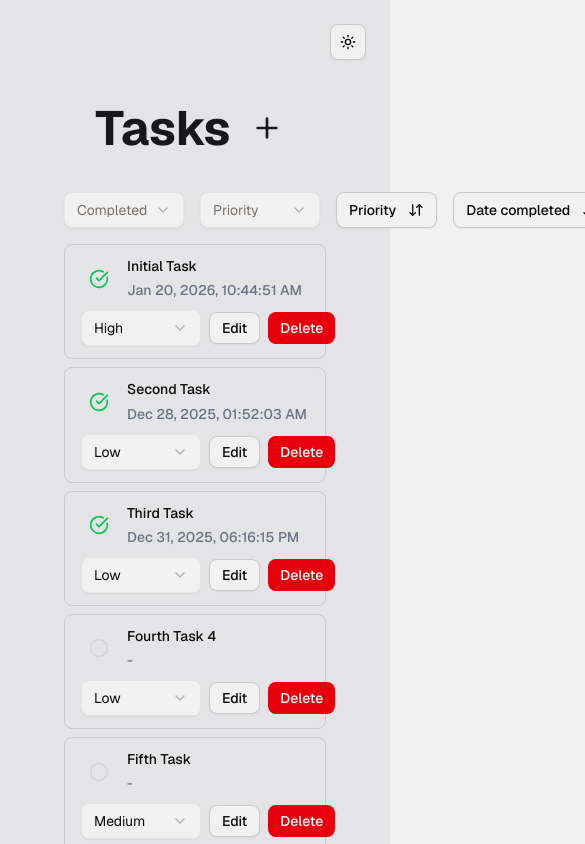
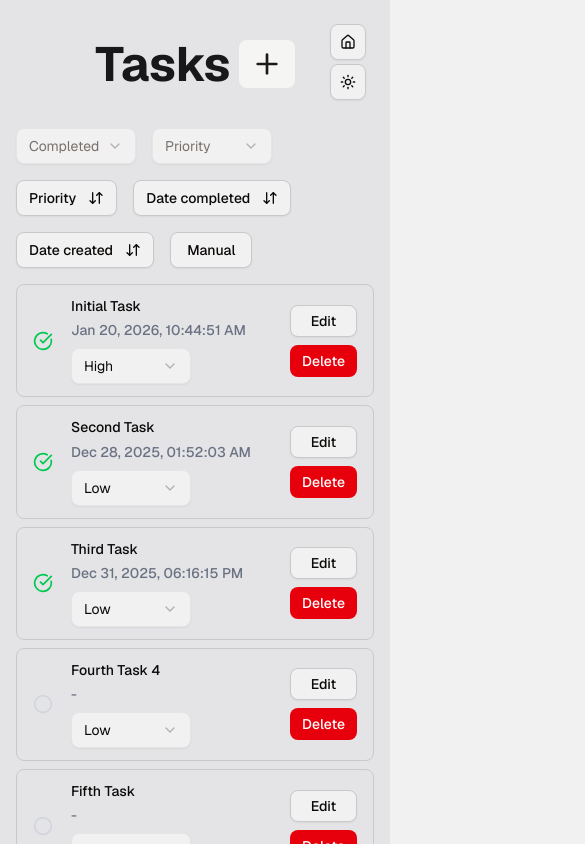
Before and after one commit to ponochovny/tasks-manager-nextjs, a Next.js app: page / in a window 390 px wide. Shown: the top 844 px of the page, 585 px wide, since content can reach past the window. Built offline with nearby package versions, Linux system fonts and the light colour scheme; data requests are answered from the project's data file.

Commit message:
feat: adaptive

```diff
--- a/app/layout.tsx
+++ b/app/layout.tsx
@@ -5,6 +5,9 @@ import { TasksProvider } from '@/app/providers/tasks-provider'
 import { ThemeProvider } from '@/app/providers/theme-provider'
 import { ModeToggle } from '@/shared/ui/theme-toggle'
 import { Toaster } from '@/shared/ui/sonner'
+import { Button } from '@/shared/ui/button'
+import { HomeIcon } from 'lucide-react'
+import Link from 'next/link'
 
 const geistSans = Geist({
 	variable: '--font-geist-sans',
@@ -33,14 +36,19 @@ export default function RootLayout({
 				suppressHydrationWarning
 			>
 				<div className='flex min-h-screen items-center justify-center bg-zinc-50 font-sans dark:bg-black'>
-					<main className='flex min-h-screen w-full flex-col items-center  py-24 px-16 bg-zinc-200 dark:bg-black sm:items-start'>
+					<main className='flex min-h-screen w-full flex-col items-center  md:py-24 md:px-16 px-4 py-8 bg-zinc-200 dark:bg-black sm:items-start'>
 						<ThemeProvider
 							attribute='class'
 							defaultTheme='system'
 							enableSystem
 							disableTransitionOnChange
 						>
-							<div className='absolute top-6 right-6'>
+							<div className='absolute top-6 right-6 flex gap-1 sm:flex-row flex-col'>
+								<Button variant='outline' size='icon' asChild>
+									<Link href='/'>
+										<HomeIcon className='h-4 w-4' />
+									</Link>
+								</Button>
 								<ModeToggle />
 							</div>
 							<TasksProvider>{children}</TasksProvider>
--- a/app/page.tsx
+++ b/app/page.tsx
@@ -23,7 +23,7 @@ export default function Home() {
 		<>
 			<H1>
 				Tasks
-				<Button variant='ghost' asChild>
+				<Button variant='secondary' asChild className='py-2 h-auto'>
 					<Link href={`/tasks/create`}>
 						<PlusIcon className='size-8' />
 					</Link>
--- a/app/tasks/[id]/page.tsx
+++ b/app/tasks/[id]/page.tsx
@@ -51,7 +51,7 @@ const TaskPage = () => {
 	}
 
 	return (
-		<div className='space-y-6'>
+		<div className='space-y-6 md:w-auto w-full'>
 			{task && (
 				<div className='space-y-2'>
 					<TaskInfo
--- a/app/tasks/create/page.tsx
+++ b/app/tasks/create/page.tsx
@@ -28,12 +28,12 @@ const CreateTask = () => {
 				loading: 'Loading...',
 				success: () => `Task created successfully`,
 				error: 'Error',
-			}
+			},
 		)
 	}
 
 	return (
-		<div className='space-y-6'>
+		<div className='space-y-6 md:w-auto w-full'>
 			<H1>Create Task</H1>
 			<TaskForm submitted={handleCreate} />
 		</div>
--- a/app/tasks/edit/[id]/page.tsx
+++ b/app/tasks/edit/[id]/page.tsx
@@ -63,7 +63,7 @@ const EditTask = () => {
 				loading: 'Loading...',
 				success: () => `Task edited successfully`,
 				error: 'Error',
-			}
+			},
 		)
 	}
 
@@ -89,7 +89,7 @@ const EditTask = () => {
 	}
 
 	return (
-		<div className='space-y-6'>
+		<div className='space-y-6 md:w-auto w-full'>
 			<H1>Edit Task</H1>
 			<TaskForm data={task} submitted={handleEdit} />
 		</div>
--- a/widgets/draggable-task-item.tsx
+++ b/widgets/draggable-task-item.tsx
@@ -51,7 +51,7 @@ const DraggableTaskItem = ({
 	return (
 		<Item variant='outline' size='sm' asChild ref={setNodeRef} style={style}>
 			<div className='flex items-center justify-between w-full'>
-				<ItemMedia className='flex items-center gap-2'>
+				<ItemMedia className='flex items-center md:m-0 -ml-4 gap-0 md:gap-2'>
 					<button
 						{...attributes}
 						{...listeners}
@@ -70,19 +70,22 @@ const DraggableTaskItem = ({
 						updatedTaskHandler={updatedTaskHandler}
 					/>
 				</ItemMedia>
-				<ItemContent className='items-start'>
+				<ItemContent className='md:flex-row flex-col gap-2 md:items-center md:justify-between'>
+					<div className='flex flex-col gap-1'>
 						<Link href={`/tasks/${task.id}`} className='inline-block'>
 							<ItemTitle>{task.title}</ItemTitle>
 						</Link>
 						<ItemTitle className='text-sm text-gray-500'>
 							<HumanDate date={task.date_completed} />
 						</ItemTitle>
-				</ItemContent>
-				<ItemActions>
+					</div>
+
 					<PrioritySelect
 						value={task.priority.toString()}
 						valueChanged={(value) => handleTaskPriorityChange(task.id, value)}
 					/>
+				</ItemContent>
+				<ItemActions className='md:flex-row flex-col items-stretch'>
 					<EditTaskButton taskId={task.id} />
 					<DeleteTaskButton taskId={task.id} />
 				</ItemActions>
--- a/widgets/task-form.tsx
+++ b/widgets/task-form.tsx
@@ -192,7 +192,9 @@ function TaskForm({
 						</FormItem>
 					)}
 				/>
-				<Button type='submit'>Submit</Button>
+				<Button type='submit' className='md:w-auto w-full'>
+					Submit
+				</Button>
 			</form>
 		</Form>
 	)
--- a/widgets/tasks-filters.tsx
+++ b/widgets/tasks-filters.tsx
@@ -47,7 +47,7 @@ const TasksFilters = () => {
 	}
 
 	return (
-		<div className='mb-4 flex gap-4'>
+		<div className='mb-4 flex flex-wrap gap-4'>
 			<div className='flex items-center'>
 				<CompletedSelect
 					value={query.completed !== undefined ? String(query.completed) : ''}
--- a/widgets/tasks-list.tsx
+++ b/widgets/tasks-list.tsx
@@ -59,27 +59,29 @@ const TasksList = () => {
 			{tasks.map((task) => (
 				<Item variant='outline' size='sm' asChild key={task.id}>
 					<div className='flex items-center justify-between w-full'>
-						<ItemMedia>
+						<ItemMedia className=' md:m-0 -ml-2'>
 							<ToggleTaskCompleteButton
 								task={task}
 								updatedTaskHandler={updatedTaskHandler}
 							/>
 						</ItemMedia>
-						<ItemContent className='items-start'>
+						<ItemContent className='md:flex-row flex-col gap-2 md:items-center md:justify-between'>
+							<div className='flex flex-col gap-1'>
 								<Link href={`/tasks/${task.id}`} className='inline-block'>
 									<ItemTitle>{task.title}</ItemTitle>
 								</Link>
 								<ItemTitle className='text-sm text-gray-500'>
 									<HumanDate date={task.date_completed} />
 								</ItemTitle>
-						</ItemContent>
-						<ItemActions>
+							</div>
 							<PrioritySelect
 								value={task.priority.toString()}
 								valueChanged={(value) =>
 									handleTaskPriorityChange(task.id, value)
 								}
 							/>
+						</ItemContent>
+						<ItemActions className='md:flex-row flex-col items-stretch'>
 							<EditTaskButton taskId={task.id} />
 							<DeleteTaskButton taskId={task.id} />
 						</ItemActions>
```
Lines whose indentation alone changed are shown as unchanged.
